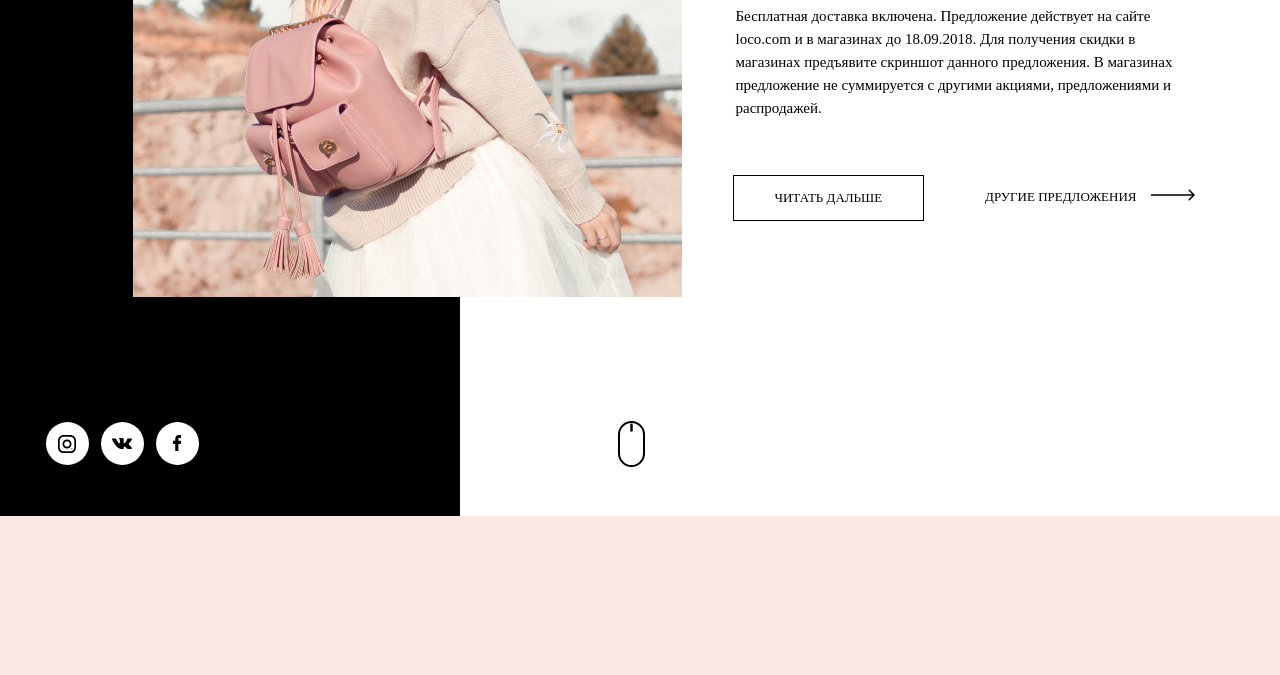
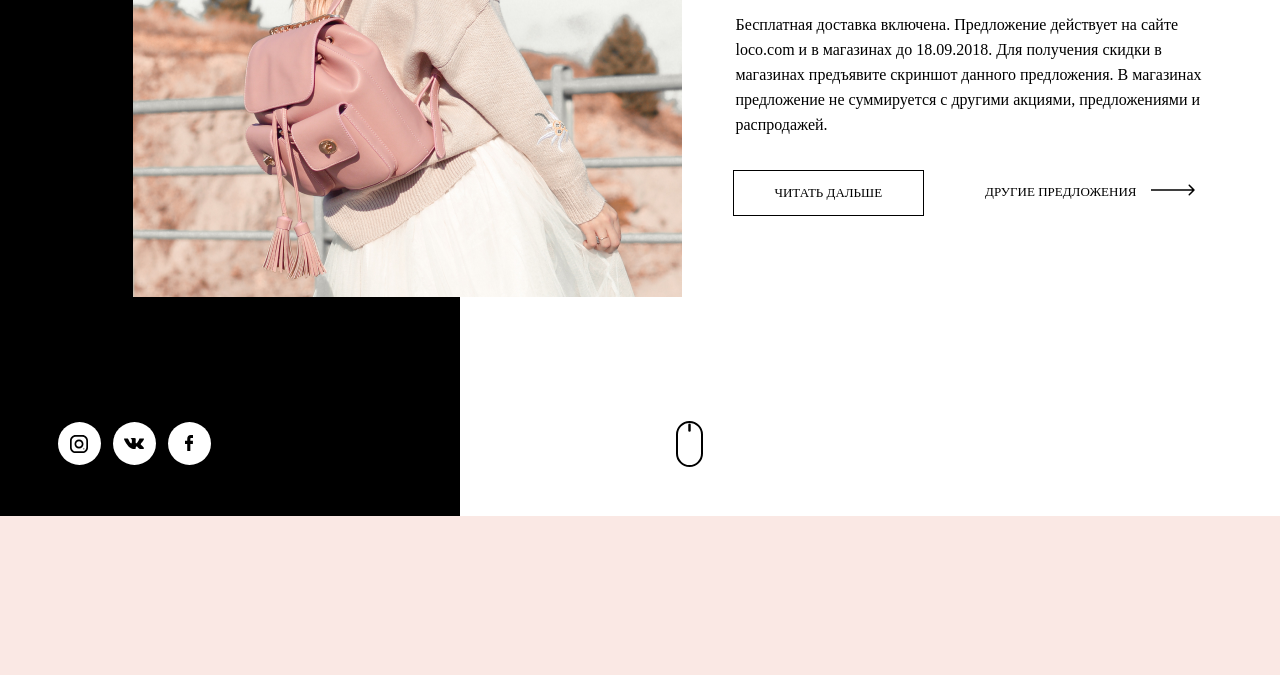
Before and after one commit to WebHeroSchool/start_loco, a plain HTML site: page index.html in a window 1280 px wide. Shown: the part 476-1151 px from the top of the page. Drawn offline with Linux system fonts and the light colour scheme.

Commit message:
исправление кода в теге adress

```diff
--- a/assets/style.css
+++ b/assets/style.css
@@ -126,15 +126,15 @@ body {
 }
 
 .home__lead__text {
-  margin: 15px;
-  width: 467px;
-  height: 140px;
+  margin: 16px;
+  width: 29.1875em;
+  height: 7.9375em;
   border: none;
   font-family: Montserrat;
   font-style: normal;
   font-weight: normal;
-  font-size: 15px;
-  line-height: 23px;
+  font-size: 1em;
+  line-height: 25px;
   margin-left: 54px;
 }
 
@@ -168,7 +168,7 @@ body {
 }
 
 .adress {
-  width: 51%;
+  width: 710px;
   display: flex;
   justify-content: space-between;
   align-items: center;
@@ -176,7 +176,7 @@ body {
 }
 
 .adress--left {
-  margin-left: 40px;
+  margin-left: 52px;
   display: flex;
   justify-content: space-around;
 }
@@ -219,3 +219,5 @@ body {
 .product{
   background: #fae8e4;
   width: 100%;
+
+}
```
